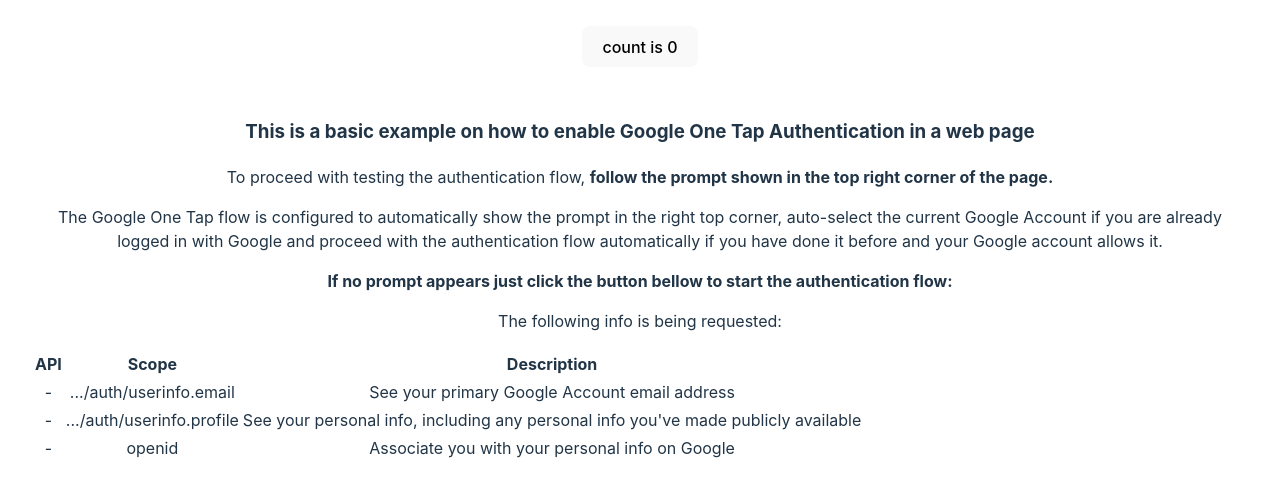
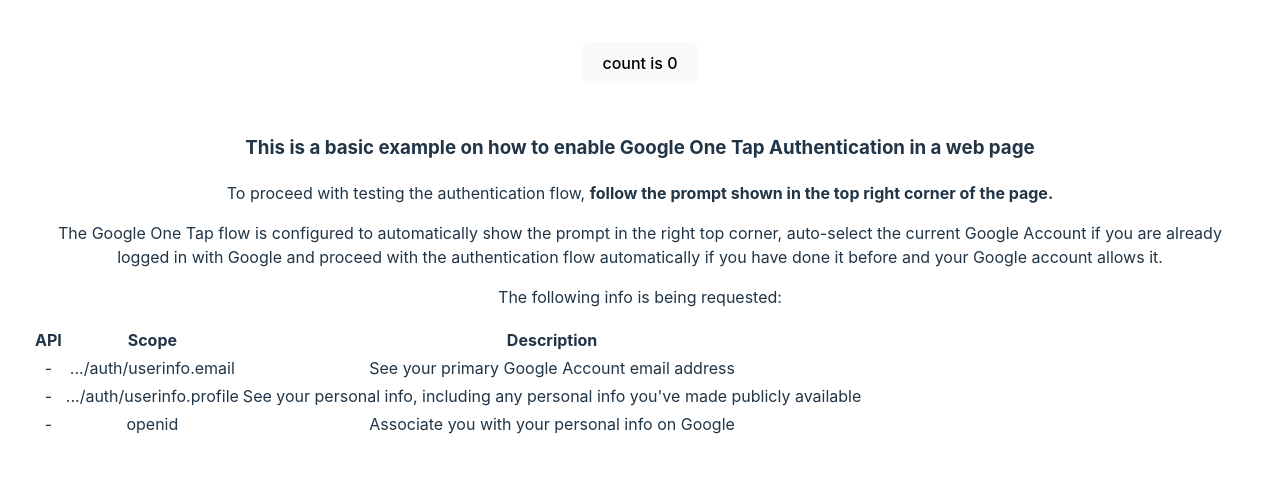
Before and after one commit to dinavinter/google-one-tap-ts-vite, a website built with Vite: page index.html in a window 1280 px wide. Shown: the part 313-808 px from the top of the page. Built offline with nearby package versions, Linux system fonts and the light colour scheme.

Commit message:
3 files modified, 1 added

```diff
--- a/index.html
+++ b/index.html
@@ -1,6 +1,7 @@
 <!DOCTYPE html>
 <html lang="en">
   <head>
+    <script src="https://accounts.google.com/gsi/client" async defer></script>
     <meta charset="UTF-8" />
     <link rel="icon" type="image/svg+xml" href="/vite.svg" />
     <meta name="viewport" content="width=device-width, initial-scale=1.0" />
--- /dev/null
+++ b/src/google-onetap.ts
@@ -0,0 +1,33 @@
+export function setupGoogleLogin(element: HTMLDivElement) {
+  // let element = document.createElement('div');
+  // element.setAttribute('id', 'google-setup');
+
+  var script = document.createElement('script');
+  script.src = 'https://accounts.google.com/gsi/client';
+  script.async = true;
+  script.defer = true;
+  document.head.appendChild(script);
+
+
+  const client_id =
+    '837888262468-mmhoc2t6afsnsu1vadflf4qu7vqm307s.apps.googleusercontent.com';
+  const context = 'use';
+  const ux_mode = 'popup';
+  const itp_support = 'true';
+  const callback = 'onSignIn';
+  const login_url = '';
+
+  element.innerHTML = `
+  <div id="g_id_onload" data-client_id="${client_id}" data-context="${context}" data-ux_mode="${ux_mode}" data-callback="${callback}" data-itp_support="${itp_support}" login_url=${login_url}>
+  </div>
+
+  `;
+  // document.querySelector<HTMLDivElement>('#app')!.appendChild(element);
+}
+
+export function setupGoogleButton(element: HTMLDivElement) {
+  element.innerHTML = `
+  <div class="g_id_signin" data-type="standard" data-shape="pill" data-theme="outline" data-text="continue_with" data-size="large" data-logo_alignment="left">
+  </div>
+  `;
+}
--- a/src/main.ts
+++ b/src/main.ts
@@ -5,9 +5,11 @@
 import { setupNoAuth } from './no-auth';
 import { setupAuthenticated } from './authenticated';
 import { setupProperties } from './properties';
+import { setupGoogleLogin } from './google-onetap';
 
 document.querySelector<HTMLDivElement>('#app')!.innerHTML = `
   <div>
+    <div id="google-setup"> </div>
     <a href="https://vitejs.dev" target="_blank">
       <img src="${viteLogo}" class="logo" alt="Vite logo" />
     </a>
@@ -34,3 +36,4 @@
 setupNoAuth(document.querySelector<HTMLDivElement>('#no-auth')!);
 setupAuthenticated(document.querySelector<HTMLDivElement>('#authenticated')!);
 setupProperties(document.querySelector<HTMLDivElement>('#properties')!);
+setupGoogleLogin(document.querySelector<HTMLDivElement>('#google-setup')!);
--- a/src/no-auth.ts
+++ b/src/no-auth.ts
@@ -1,12 +1,18 @@
+import { setupGoogleButton, setupGoogleLogin } from './google-onetap';
+
 export function setupNoAuth(element: HTMLDivElement) {
   element.innerHTML = `<h3>This is a basic example on how to enable Google One Tap Authentication in a web page</h3>
 
   <p>To proceed with testing the authentication flow, <b>follow the prompt shown in the top right corner of the page.</b></p>
 
   <p>The Google One Tap flow is configured to automatically show the prompt in the right top corner, auto-select the current Google Account if you are already logged in with Google and proceed with the authentication flow automatically if you have done it before and your Google account allows it.</p>
+  <div id="google">
 
   <div id="link-login">
     <p><b>If no prompt appears just click the button bellow to start the authentication flow:</b></p>
     <div id="buttonDiv"></div>
+  </div>
   </div>`;
+
+  setupGoogleButton(document.querySelector<HTMLDivElement>('#link-login')!);
 }
```
